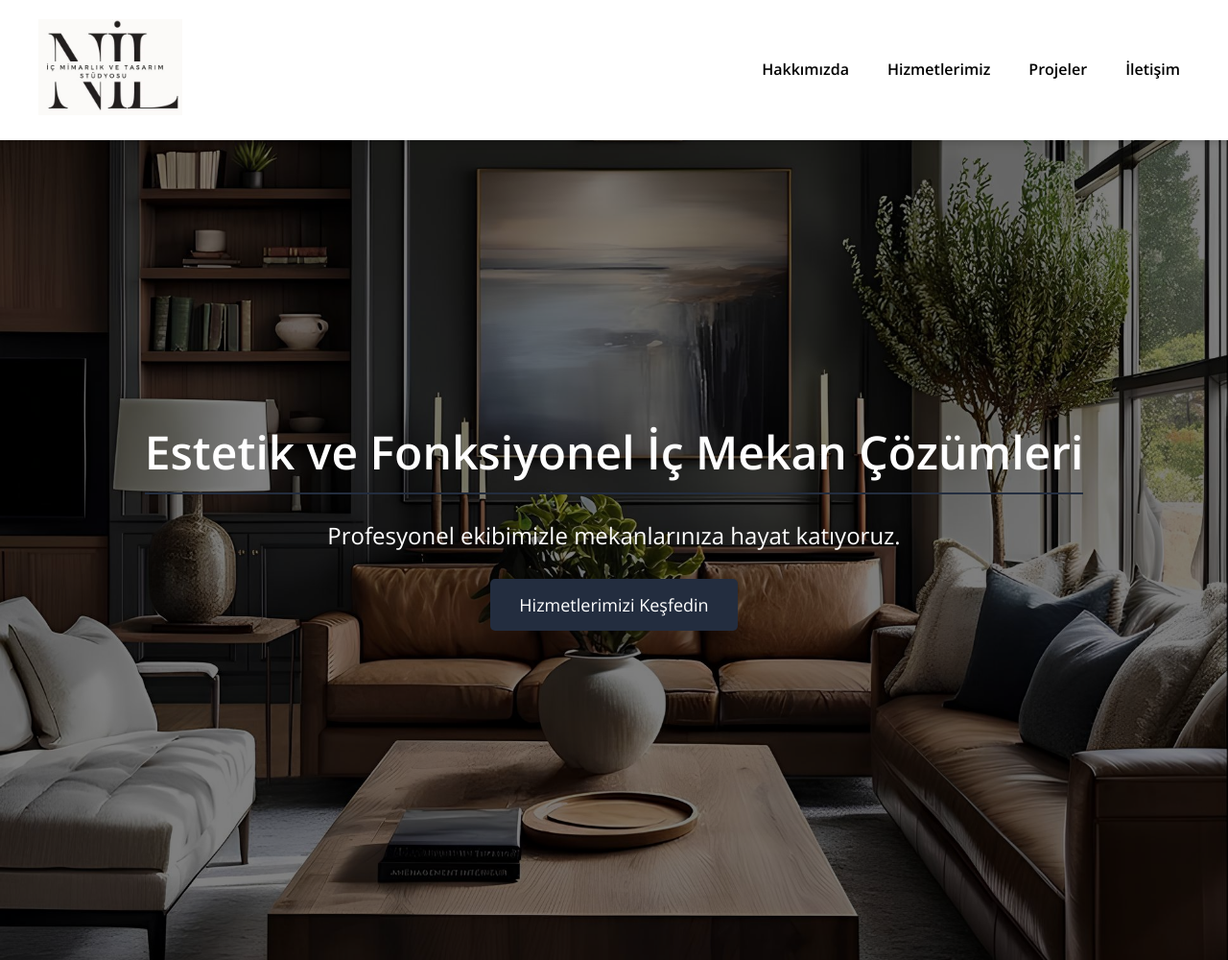
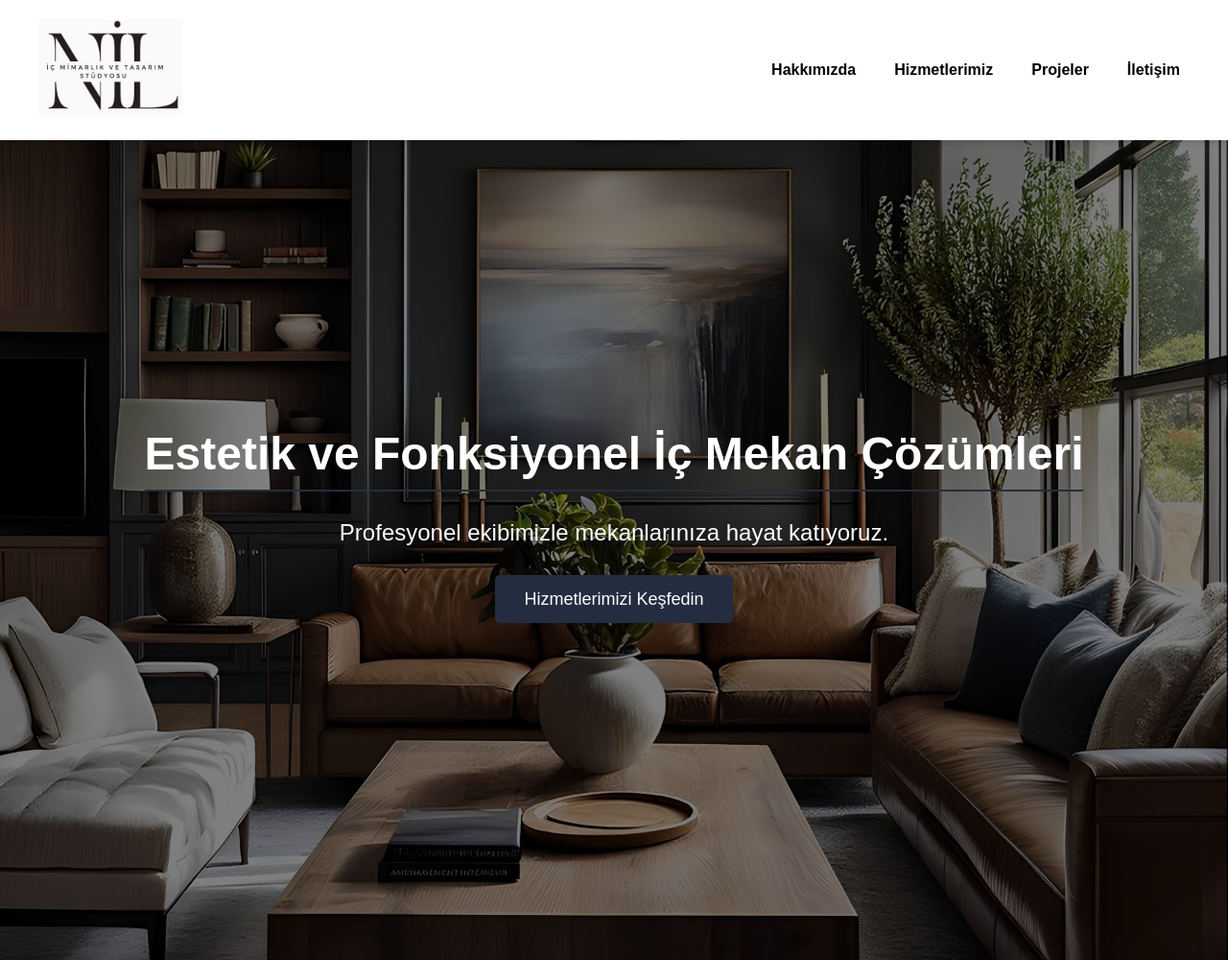
Before and after one commit to redist12/nilicmimarlik, a plain HTML site: page index.html in a window 1280 px wide. Shown: the top 1000 px of the page at 96% size. Drawn offline with nearby package versions, Linux system fonts and the light colour scheme.

Commit message:
Update styles.css

```diff
--- a/styles.css
+++ b/styles.css
@@ -5,6 +5,23 @@ body {
     box-sizing: border-box;
     background-color: #f4f4f4;
     color: #333;
+}
+body {
+    font-family: Arial, sans-serif;
+}
+
+/* Büyük ekranlar için */
+@media (min-width: 768px) {
+    body {
+        background-color: lightblue;
+    }
+}
+
+/* Küçük ekranlar için */
+@media (max-width: 767px) {
+    body {
+        background-color: lightcoral;
+    }
 }
 
 header {
```
